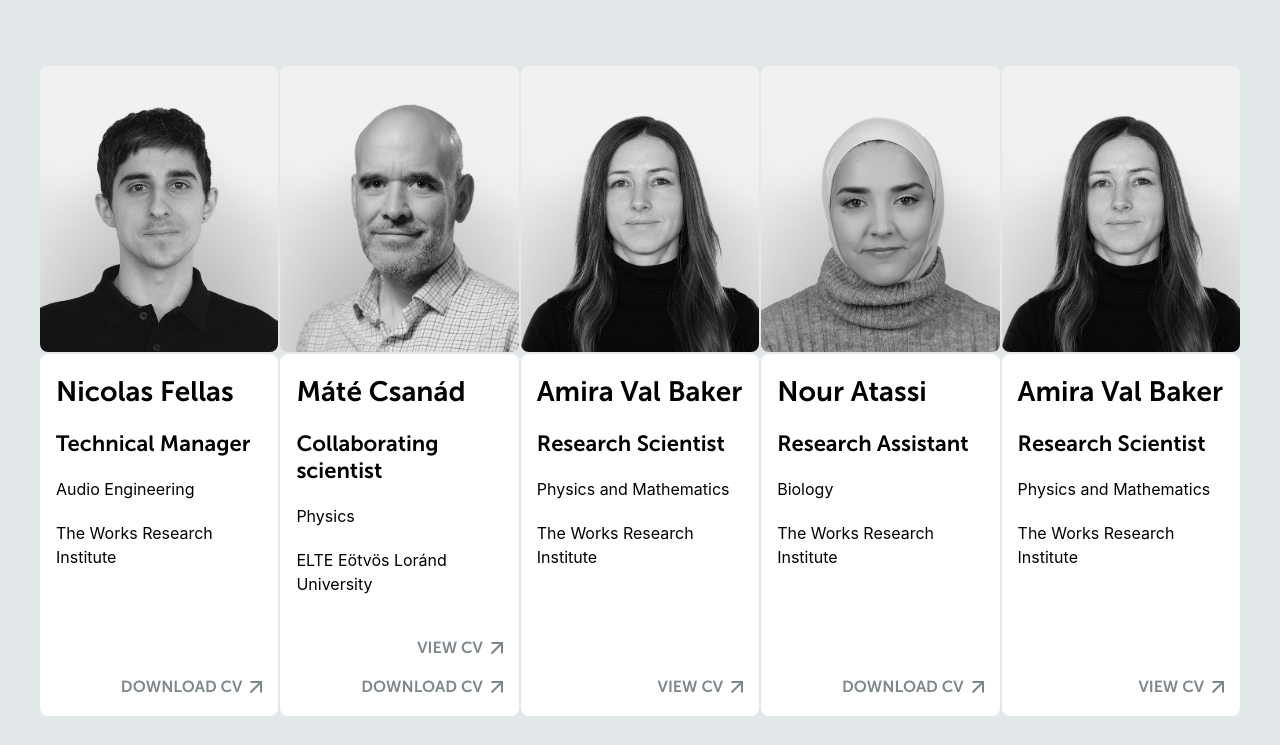
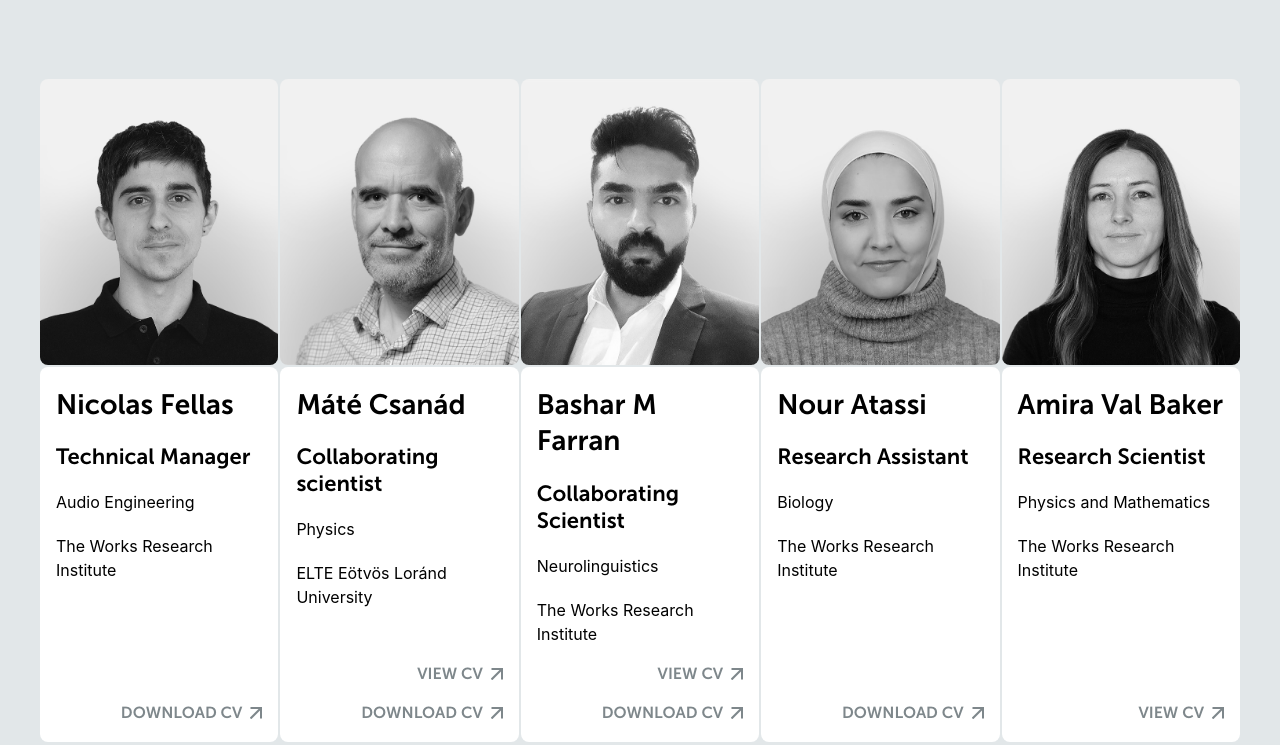
Before and after one commit to lilnoun1112/theworks, an Eleventy site: page src/team.njk in a window 1280 px wide. Shown: the part 1590-2335 px from the top of the page. Built offline with nearby package versions, Linux system fonts and the light colour scheme; Eleventy itself is replaced by a stand-in of ours; files that its build step writes are made by us from their sources; files whose address does not match are found by name.

Commit message:
Update Team “2024-07-16-nicolas-fellas”

```diff
--- a/src/team/2024-07-16-nicolas-fellas.md
+++ b/src/team/2024-07-16-nicolas-fellas.md
@@ -1,8 +1,9 @@
 ---
-name: Amira Val Baker
-position: Research Scientist
-field: Physics and Mathematics
+name: Bashar M Farran
+position: Collaborating Scientist
+field: Neurolinguistics
 affiliation: The Works Research Institute
-image: /img/avb.jpg
-cvlink: https://www.linkedin.com/in/amira-val-baker-phd-47047123/
+image: /img/bf.jpg
+cvlink: https://www.researchgate.net/profile/Bashar-Farran
+cvfile: /static/cvs/BasharFarran_CV2024 - Bashar Farran.pdf
 ---
```
